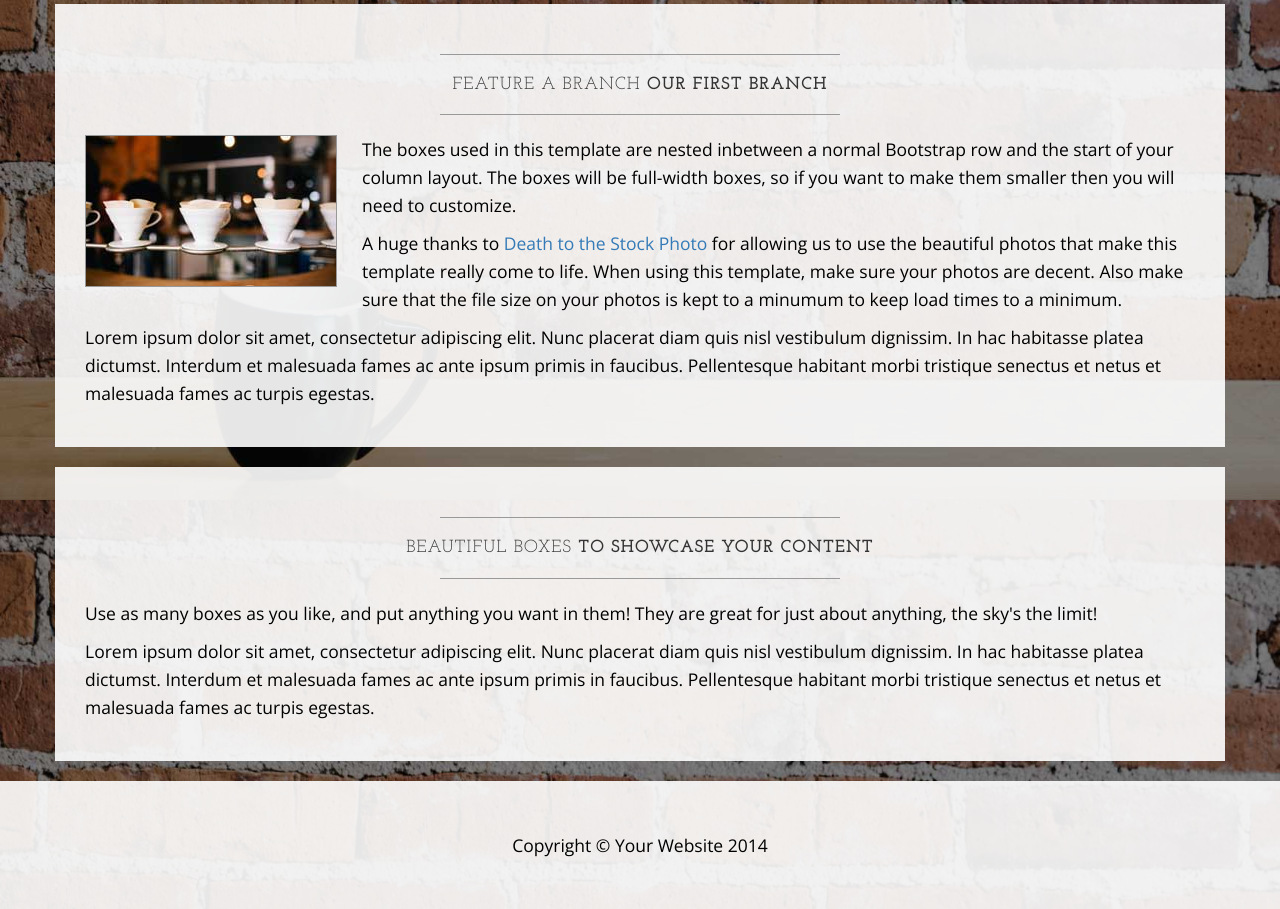
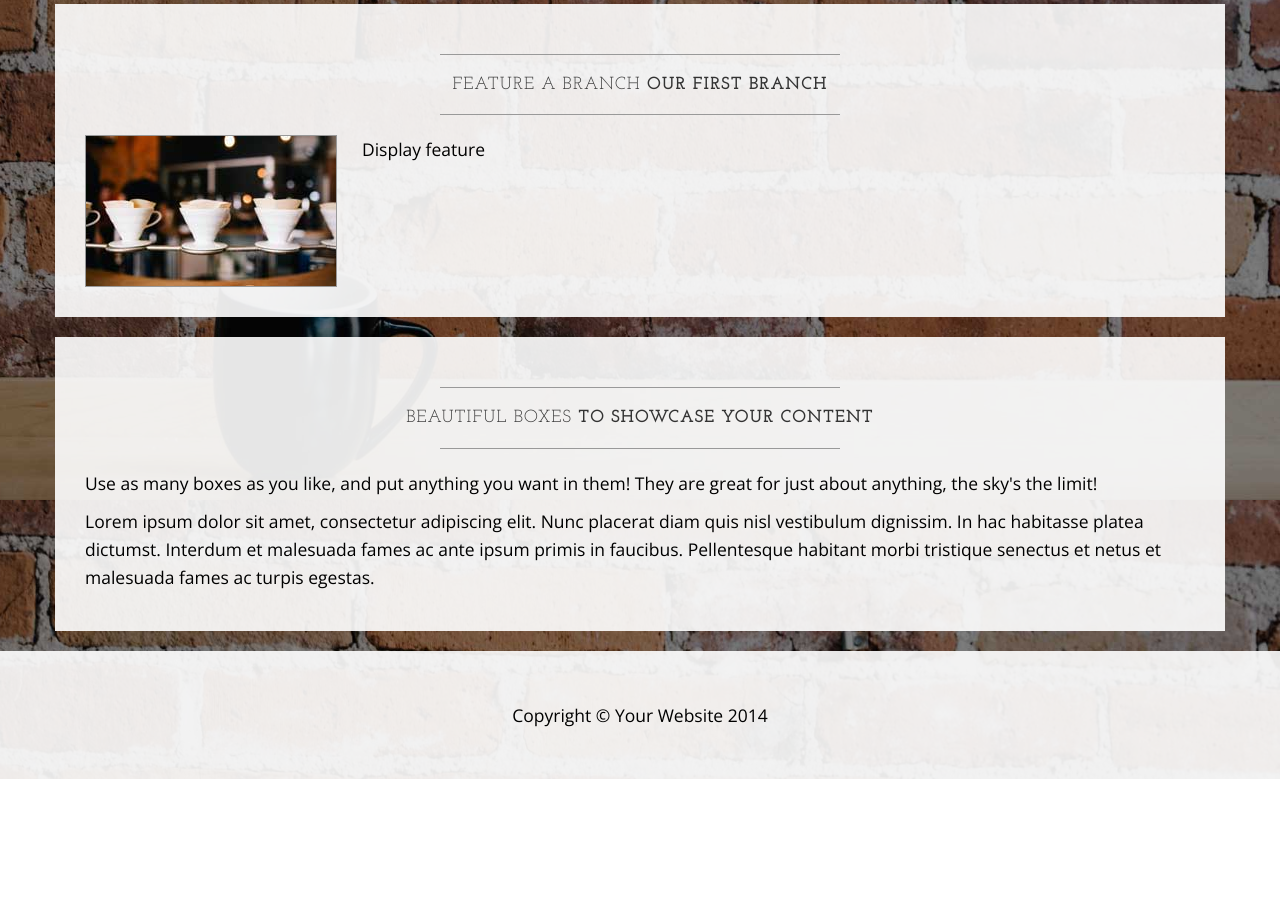
Before and after one commit to VisalSFDC/Learnable-Git-Course, a plain HTML site: page index.html in a window 1280 px wide. Shown: the part 1100-2009 px from the top of the page. After the commit the page ends 1879 px from the top, so only its background shows below. Drawn offline with nearby package versions, Linux system fonts and the light colour scheme.

Commit message:
Change text by coco

```diff
--- a/index.html
+++ b/index.html
@@ -129,9 +129,7 @@
                     <hr>
                     <img class="img-responsive img-border img-left" src="img/intro-pic.jpg" alt="">
                     <hr class="visible-xs">
-                    <p>The boxes used in this template are nested inbetween a normal Bootstrap row and the start of your column layout. The boxes will be full-width boxes, so if you want to make them smaller then you will need to customize.</p>
-                    <p>A huge thanks to <a href="http://join.deathtothestockphoto.com/" target="_blank">Death to the Stock Photo</a> for allowing us to use the beautiful photos that make this template really come to life. When using this template, make sure your photos are decent. Also make sure that the file size on your photos is kept to a minumum to keep load times to a minimum.</p>
-                    <p>Lorem ipsum dolor sit amet, consectetur adipiscing elit. Nunc placerat diam quis nisl vestibulum dignissim. In hac habitasse platea dictumst. Interdum et malesuada fames ac ante ipsum primis in faucibus. Pellentesque habitant morbi tristique senectus et netus et malesuada fames ac turpis egestas.</p>
+                    <p> Display feature</p>
                 </div>
             </div>
         </div>
```
